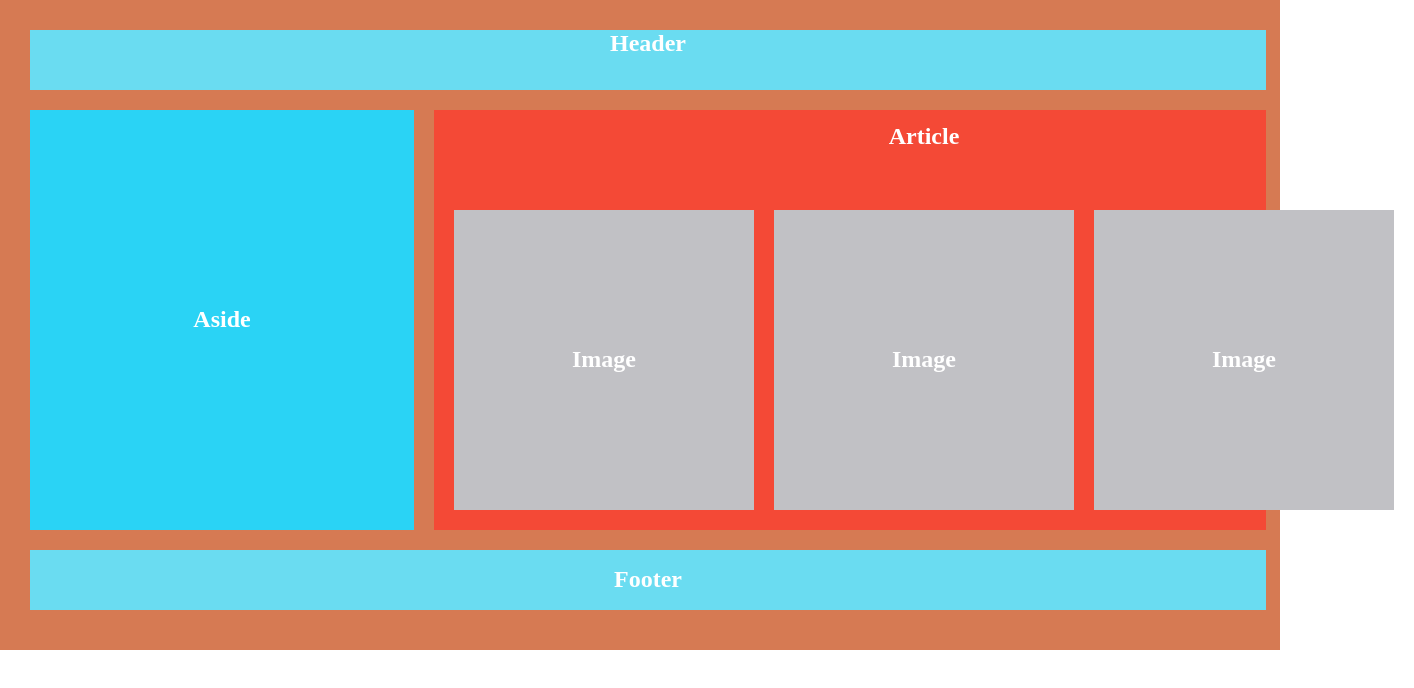
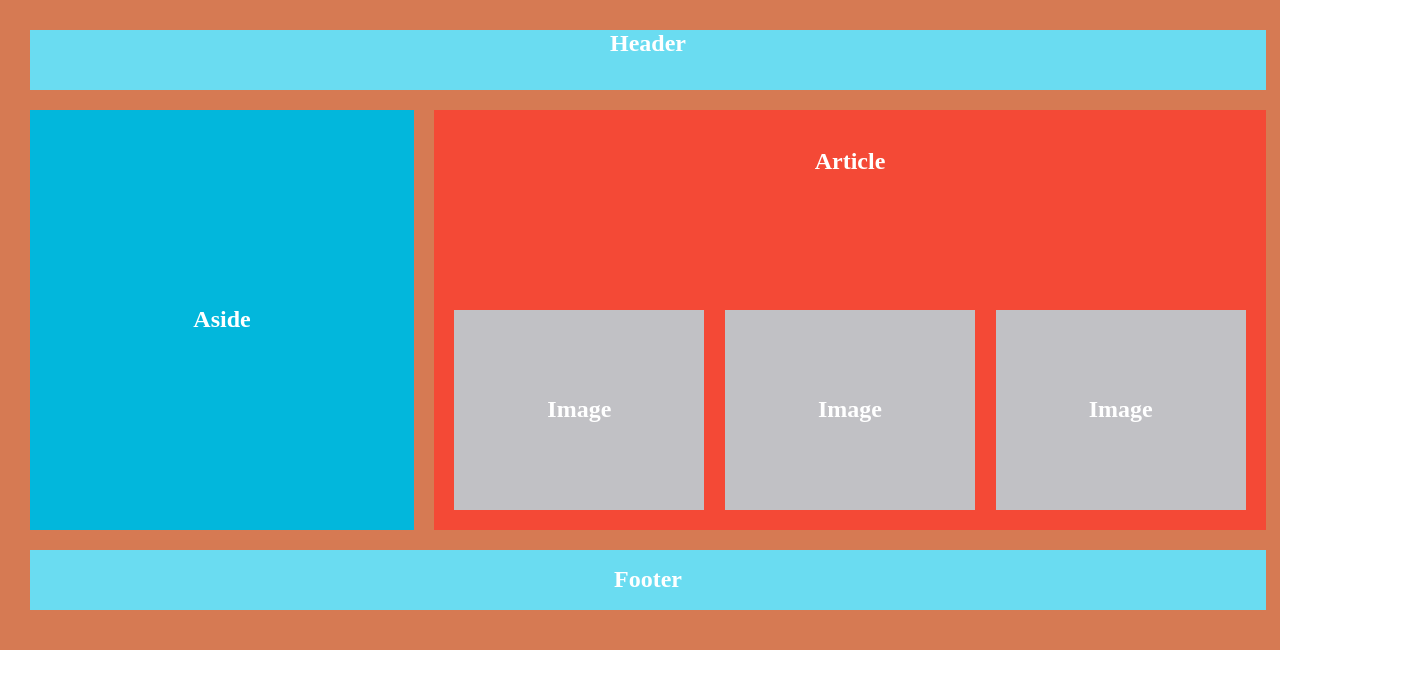
Before and after one commit to abbos02/homework9.1, a plain HTML site: page index.html in a window 1280 px wide. Shown: the whole page, 1414 px wide, since content can reach past the window. Drawn offline with Linux system fonts and the light colour scheme.

Commit message:
homework9.1

```diff
--- a/styles/style.css
+++ b/styles/style.css
@@ -44,7 +44,7 @@
     align-items: center;
     width: 100%;
     min-height: 60px;
-    background: rgb(42, 211, 245);
+    background: rgb(2, 183, 220);
     grid-area: aside;
 
 }
@@ -67,13 +67,14 @@
 
 .gird-item-in{
     display: flex;
+    justify-content:space-around;
     align-items: end;
     gap: 20px;
     padding: 20px;
 }
 .gird-item-4{
-    width: 300px;
-    min-height:300px;
+    width: 250px;
+    min-height:200px;
     display: flex;
     justify-content: center;
     align-items: center;
@@ -81,20 +82,20 @@
 
 }
 .gird-item-5{
-    width: 300px;
+    width: 250px;
     display: flex;
     justify-content: center;
     align-items: center;
-    min-height:300px;
+    min-height:200px;
     background: rgb(193, 193, 197);
 }
 
 .gird-item-6{
-    width: 300px;
+    width: 250px;
     display: flex;
     justify-content: center;
     align-items: center;
-    min-height: 300px;
+    min-height: 200px;
     background: rgb(193, 193, 197);
 }
 
```
